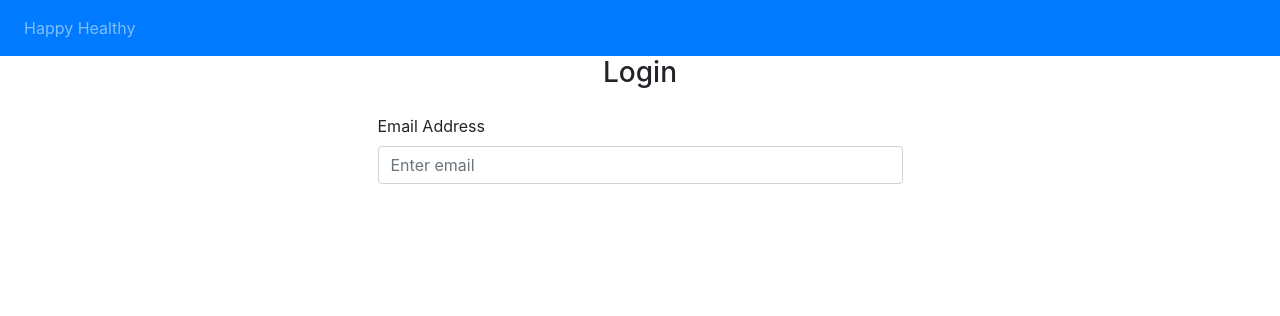
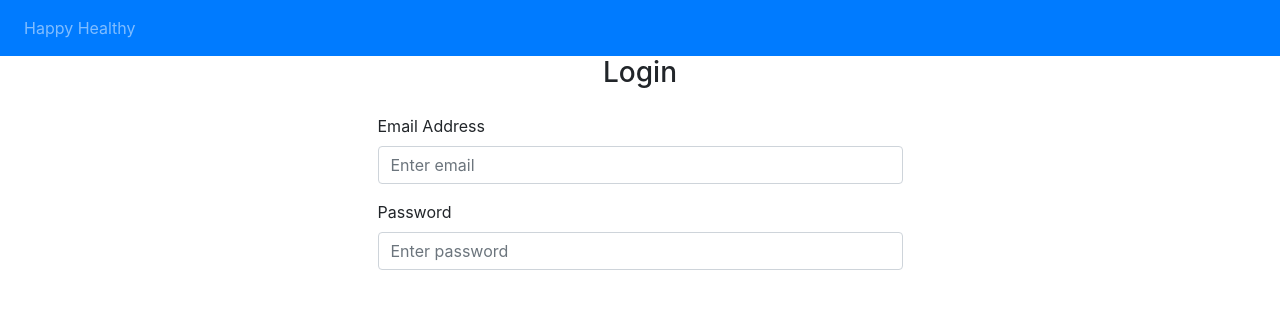
Before and after one commit to Chaapppp/Create-a-website-with-Flask, a Flask app: page /login in a window 1280 px wide. Shown: the top 316 px of the page. Run offline with Flask 3, Linux system fonts and the light colour scheme; some libraries are stand-ins or nearby versions.

Commit message:
password

```diff
--- a/website/templates/login.html
+++ b/website/templates/login.html
@@ -23,6 +23,16 @@
               />
             </div>
 
+            <div class="form-group">
+              <label for="password">Password</label>
+              <input
+                type="password"
+                class="form-control"
+                id="password"
+                name="password"
+                placeholder="Enter password"
+              />
+            </div>
 
           </form>
 
```
